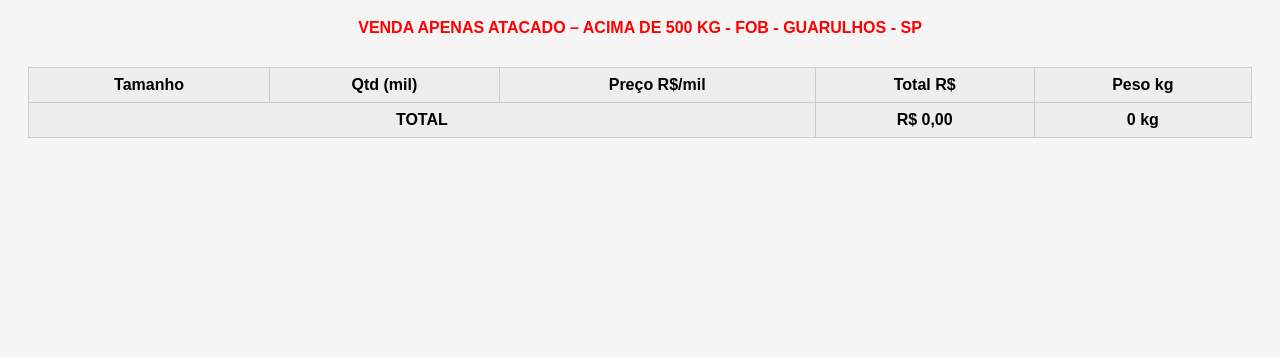
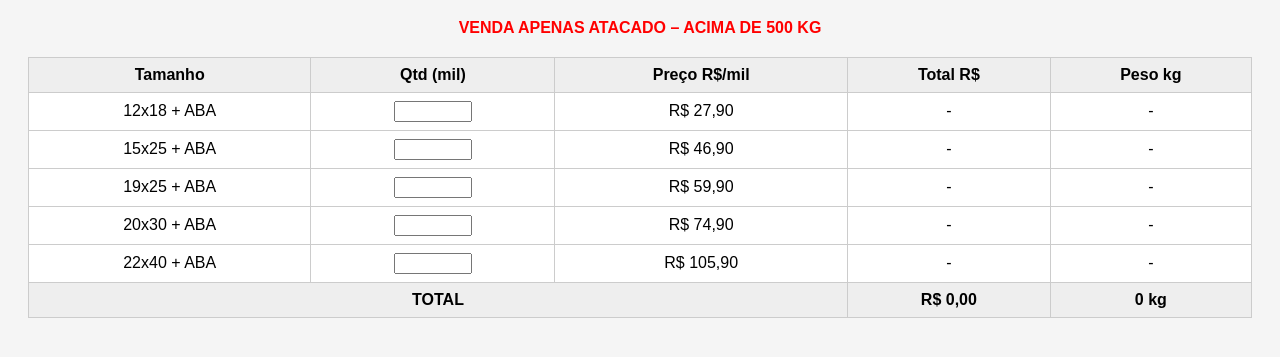
Before and after one commit to gustavoglguerra/seupacotin--faca-seu-pedido-envelopes-com--lacre, a plain HTML site: page index.html in a window 1280 px wide. Shown: the part 89-446 px from the top of the page. Drawn offline with Linux system fonts and the light colour scheme.

Commit message:
Update index.html

```diff
--- a/index.html
+++ b/index.html
@@ -19,13 +19,13 @@
   text-align: center;
   color: red;
   font-weight: bold;
-      margin-bottom: 30px;
+  margin-bottom: 20px;
 }
 
 table {
   width: 100%;
   border-collapse: collapse;
-      background: white;
+  background: #fff;
 }
 
 th, td {
@@ -40,7 +40,6 @@
 
 input {
   width: 70px;
-      padding: 4px;
 }
 
 #whatsappBtn {
@@ -48,22 +47,12 @@
   bottom: 20px;
   right: 20px;
   background: #25D366;
-      color: white;
+  color: #fff;
   padding: 14px 18px;
   border-radius: 40px;
   text-decoration: none;
   display: none;
   font-weight: bold;
-      box-shadow: 0 4px 10px rgba(0,0,0,0.2);
-    }
-
-    @media (max-width: 768px) {
-      table {
-        font-size: 12px;
-      }
-      input {
-        width: 50px;
-      }
 }
 </style>
 </head>
@@ -73,10 +62,10 @@
 <h1>Simulador de Pedido</h1>
 
 <div class="aviso">
-  VENDA APENAS ATACADO – ACIMA DE 500 KG - FOB - GUARULHOS - SP
+VENDA APENAS ATACADO – ACIMA DE 500 KG
 </div>
 
-<table id="tabela">
+<table>
 <thead>
 <tr>
 <th>Tamanho</th>
@@ -87,8 +76,46 @@
 </tr>
 </thead>
 
-  <tbody>
-    <!-- linhas geradas pelo JavaScript -->
+<tbody id="linhas">
+<tr data-preco="27.9" data-peso="1.7">
+<td>12x18 + ABA</td>
+<td><input type="number" min="0"></td>
+<td>R$ 27,90</td>
+<td>-</td>
+<td>-</td>
+</tr>
+
+<tr data-preco="46.9" data-peso="3.0">
+<td>15x25 + ABA</td>
+<td><input type="number" min="0"></td>
+<td>R$ 46,90</td>
+<td>-</td>
+<td>-</td>
+</tr>
+
+<tr data-preco="59.9" data-peso="3.4">
+<td>19x25 + ABA</td>
+<td><input type="number" min="0"></td>
+<td>R$ 59,90</td>
+<td>-</td>
+<td>-</td>
+</tr>
+
+<tr data-preco="74.9" data-peso="4.5">
+<td>20x30 + ABA</td>
+<td><input type="number" min="0"></td>
+<td>R$ 74,90</td>
+<td>-</td>
+<td>-</td>
+</tr>
+
+<tr data-preco="105.9" data-peso="6.8">
+<td>22x40 + ABA</td>
+<td><input type="number" min="0"></td>
+<td>R$ 105,90</td>
+<td>-</td>
+<td>-</td>
+</tr>
 </tbody>
 
 <tfoot>
@@ -102,9 +129,6 @@
 
 <a id="whatsappBtn" target="_blank">📲 Enviar orçamento</a>
 
-<script>
 <script src="script.js"></script>
-</script>
-
 </body>
 </html>
```
Lines whose indentation alone changed are shown as unchanged.
